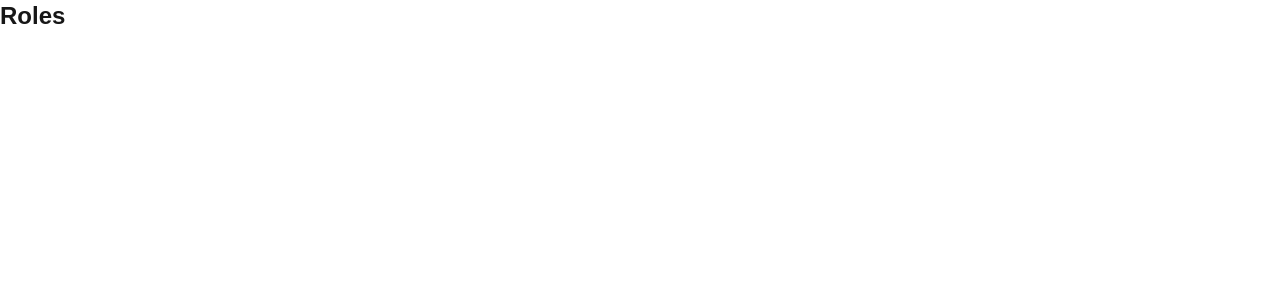
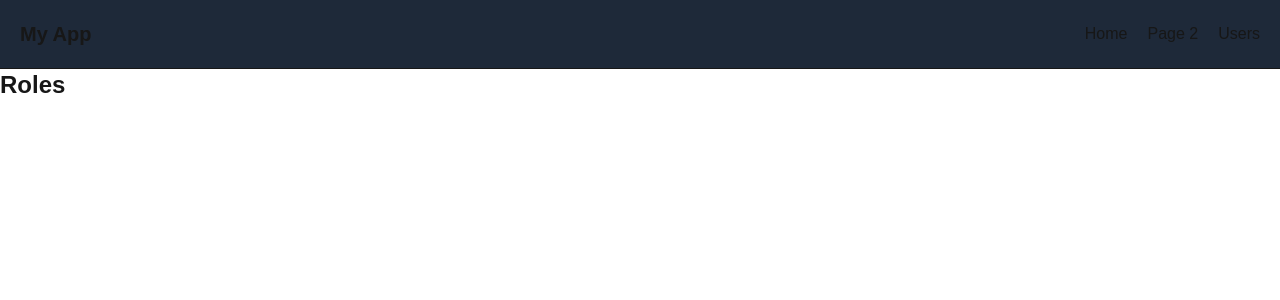
Before and after one commit to pisitporntradawit/spare, a Next.js app: page / in a window 1280 px wide. Shown: the top 300 px of the page. Built offline with nearby package versions, Linux system fonts and the light colour scheme.

Commit message:
add navbar

```diff
--- /dev/null
+++ b/components/navbar.tsx
@@ -0,0 +1,25 @@
+import Link from "next/link";
+
+
+export default function Navbar() {
+
+  return (
+    <nav className="flex items-center justify-between p-5 border-b bg-gray-800">
+
+      <div className="font-bold text-xl">
+        My App
+      </div>
+      <div className="flex gap-5">
+        <Link href="/">
+          Home
+        </Link>
+        <Link href="/role">
+          Page 2
+        </Link>
+        <Link href="/users">
+          Users
+        </Link>
+      </div>
+    </nav>
+  );
+}
--- a/src/app/layout.tsx
+++ b/src/app/layout.tsx
@@ -1,16 +1,6 @@
 import type { Metadata } from "next";
-import { Geist, Geist_Mono } from "next/font/google";
 import "./globals.css";
-
-const geistSans = Geist({
-  variable: "--font-geist-sans",
-  subsets: ["latin"],
-});
-
-const geistMono = Geist_Mono({
-  variable: "--font-geist-mono",
-  subsets: ["latin"],
-});
+import Navbar from "../../components/navbar";
 
 export const metadata: Metadata = {
   title: "test",
@@ -23,10 +13,8 @@ export default function RootLayout({
   children: React.ReactNode;
 }>) {
   return (
-    <html
-      lang="en"
-      className={`${geistSans.variable} ${geistMono.variable} h-full antialiased`}
-    >
+    <html lang="en">
+      <Navbar />
       <body className="min-h-full flex flex-col">{children}</body>
     </html>
   );
```
